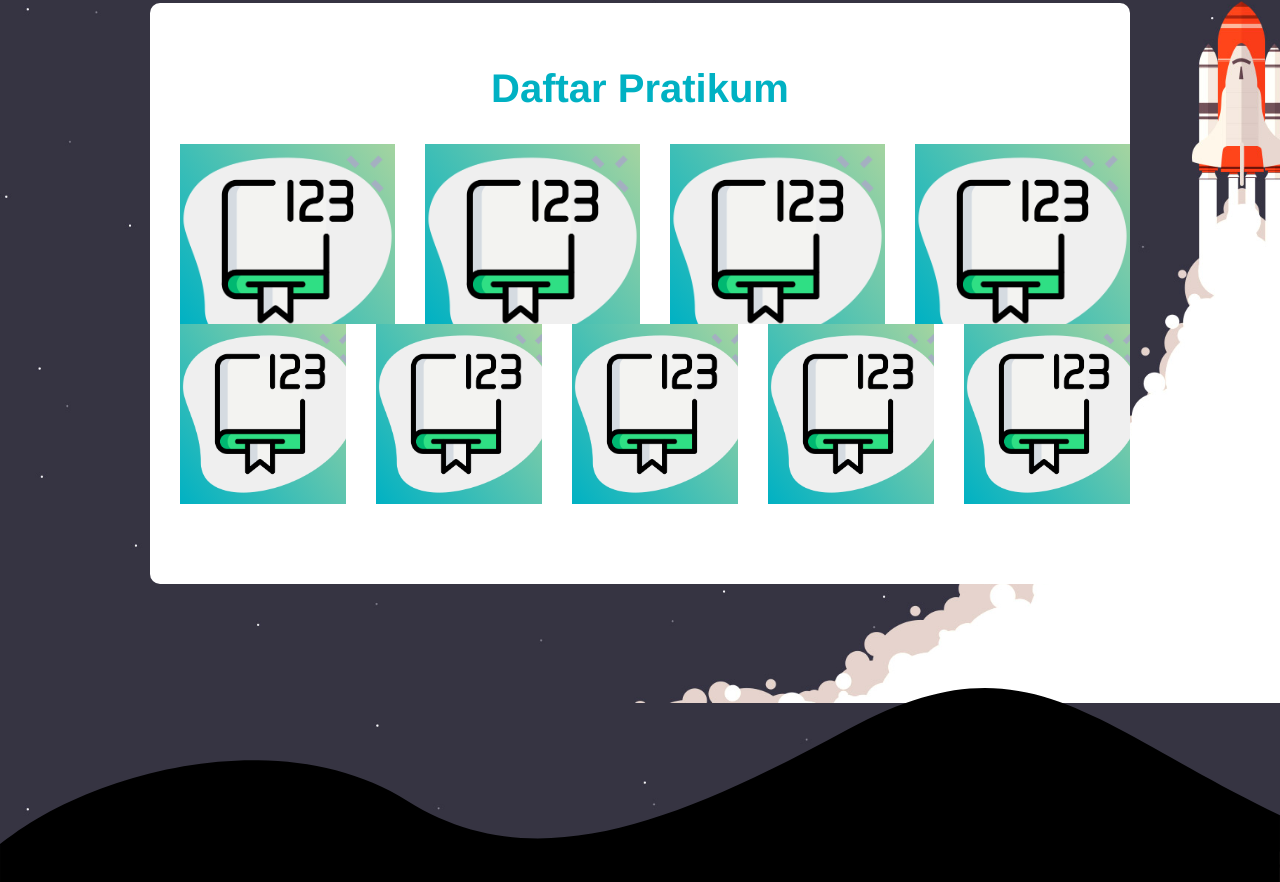
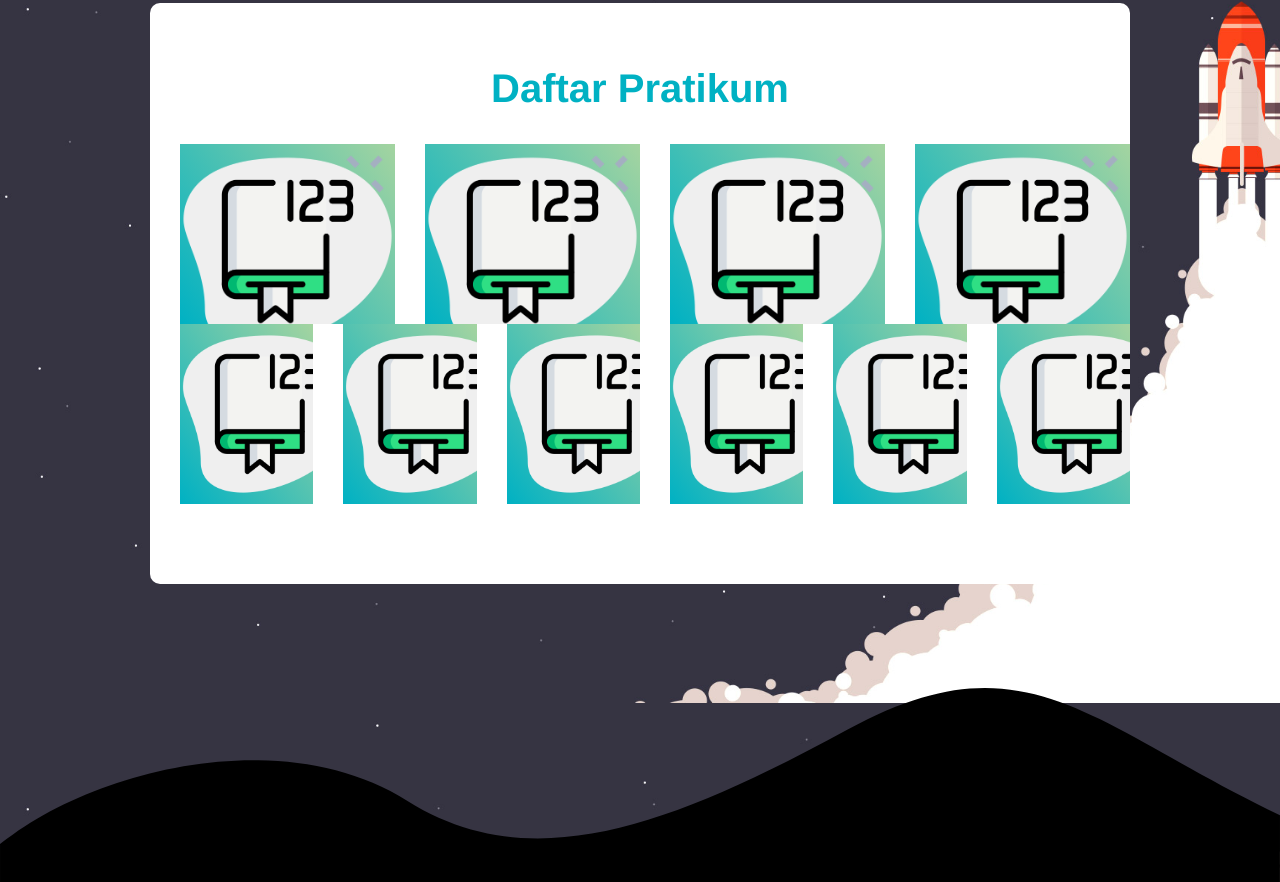
Before and after one commit to rahman-hdyt/Multimedia_Online_A, a plain HTML site: page index.html in a window 1280 px wide. Shown: the part 921-1803 px from the top of the page. Drawn offline with Linux system fonts and the light colour scheme.

Commit message:
Update index.html

```diff
--- a/index.html
+++ b/index.html
@@ -135,6 +135,17 @@
 								<a href="https://rahman-hdyt.github.io/Multimedia_Online_A/praktikum_10_1800016003.html" class="tombol tombol-link">Detail</a>
 							</div>
 						</div>
+						<div class="card">
+							<div class="card-header" style="background:url('assets/images/SD.jpg') ;background-size : cover;">
+							</div>
+							<div class="card-body">
+								<p style="color:#fff">
+									<b>Responsi</b>
+									<br/>
+								</p>
+								<a href="https://rahman-hdyt.github.io/Multimedia_Online_A/praktikum_10_1800016003.html" class="tombol tombol-link">Detail</a>
+							</div>
+						</div>
 					</div>
 			</div>
 			<svg  id="curve2"
```
